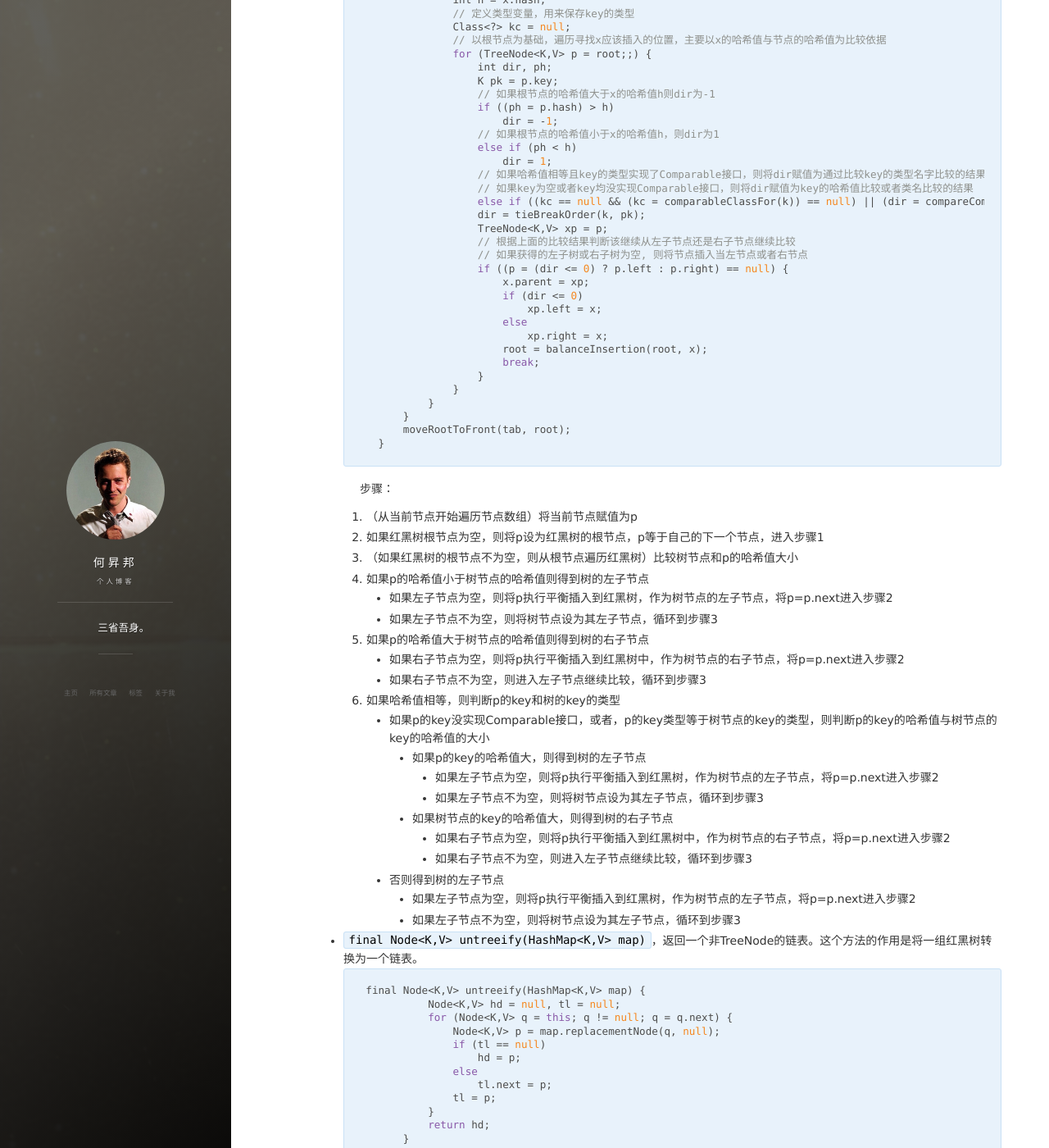
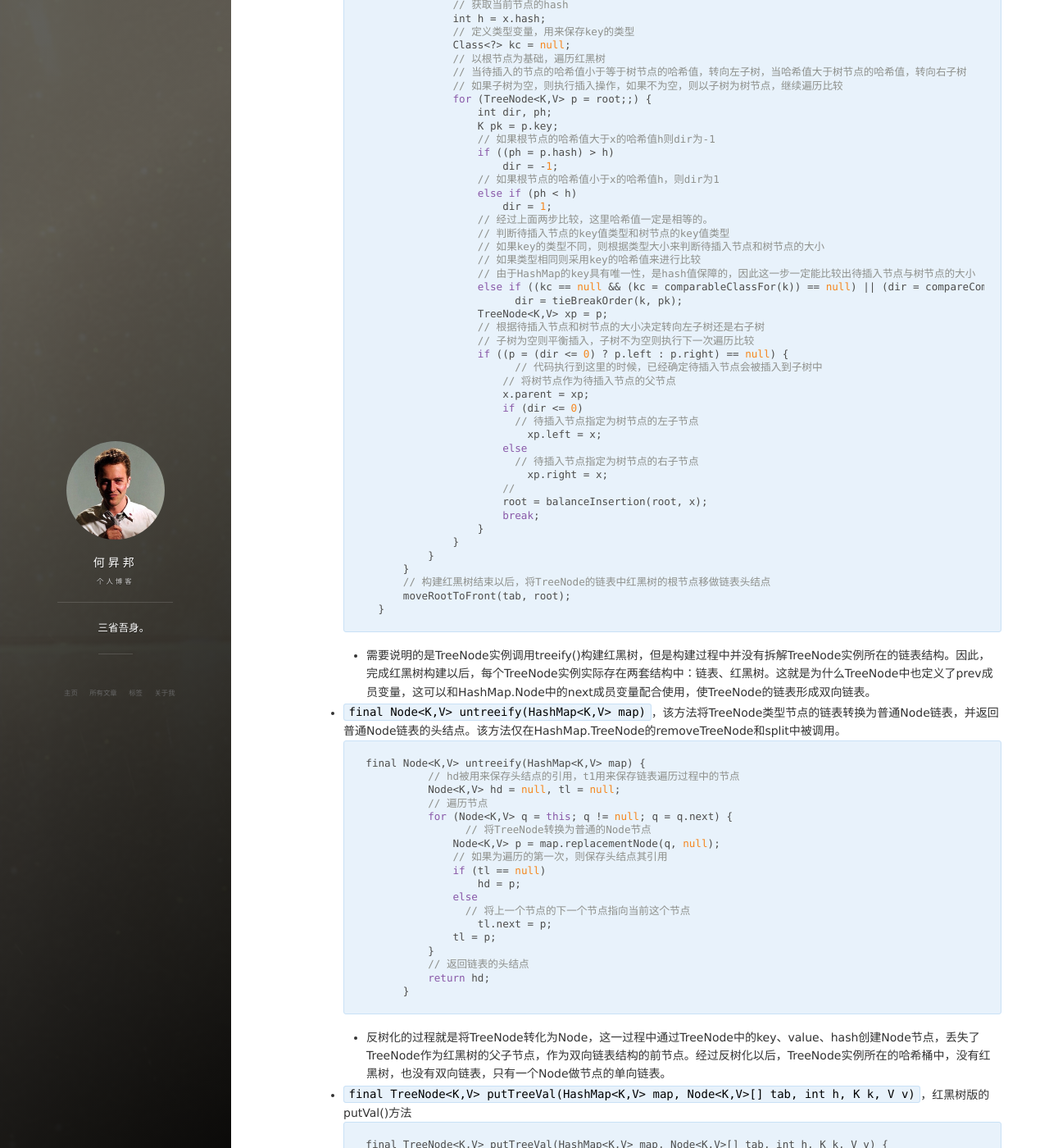
Before and after one commit to heshengbang/heshengbang.github.io, a Jekyll site: the page built from _posts/2018-6-4-Map框架分析（九）HashMap的内部类TreeNode.md, in a window 1280 px wide and 1400 px high, scrolled down 4802 px. Shown: the whole window at 82% size. Built offline with Jekyll 4.4.1, drawn with Linux system fonts in a browser that asks for light colours; nearby versions of some CDN libraries; comment, search, counter and statistics services are not loaded; some of the changed text lies outside the part shown.

Commit message:
add files

````diff
--- a/_posts/2018-6-4-Map框架分析（九）HashMap的内部类TreeNode.md
+++ b/_posts/2018-6-4-Map框架分析（九）HashMap的内部类TreeNode.md
@@ -192,7 +192,7 @@ static int tieBreakOrder(Object a, Object b) {
     	- 如果相等则判断a的哈希值是否小于等于b的哈希值，如果小于等于则返回-1，否则返回1
     	- 如果不相等，则返回a的类名和b的类名比较的结果
 
-- `final void treeify(Node<K,V>[] tab)` 树化此节点所在的节点列表，源码如下：
+- `final void treeify(Node<K,V>[] tab)` 将此节点所在的链表改在为红黑树。该方法仅在HashMap的treeifyBin()、HashMap.TreeNode中的split()中被调用，源码如下：
 ```java
 final void treeify(Node<K,V>[] tab) {
     	// 定义一个根节点
@@ -200,27 +200,29 @@ final void treeify(Node<K,V>[] tab) {
         // 定义节点x和next
         // 从当前节点开始遍历
         for (TreeNode<K,V> x = this, next; x != null; x = next) {
-            // next置为当前节点的下一个节点
+            // 保存下一个节点的引用
             next = (TreeNode<K,V>)x.next;
-            // 将当前节点的左右子节点置为null
+            // 将节点的左右子节点设为null，以此清除之前的连接
             x.left = x.right = null;
-            // 判断根节点是否为null，如果为空则说明根节点尚未构建，则构建根节点
+            // 遍历第一次，创建并保存根节点
             if (root == null) {
-                // 如果根节点为null，则将当前节点的父节点置为null
+                // 根节点的父节点必然为null
                 x.parent = null;
-                // 当前节点颜色置为黑
+                // 红黑树的根节点必然为黑色
                 x.red = false;
                 // 将当前节点置为根节点
                 root = x;
             } else {
-                // 如果根节点不为null，则证明根节点构建完毕，开始以根节点为基础构建左右子节点
+                // 以根节点为基础构建左右子节点
                 // 获取当前节点的key
                 K k = x.key;
                 // 获取当前节点的hash
                 int h = x.hash;
                 // 定义类型变量，用来保存key的类型
                 Class<?> kc = null;
-                // 以根节点为基础，遍历寻找x应该插入的位置，主要以x的哈希值与节点的哈希值为比较依据
+                // 以根节点为基础，遍历红黑树
+                // 当待插入的节点的哈希值小于等于树节点的哈希值，转向左子树，当哈希值大于树节点的哈希值，转向右子树
+                // 如果子树为空，则执行插入操作，如果不为空，则以子树为树节点，继续遍历比较
                 for (TreeNode<K,V> p = root;;) {
                     int dir, ph;
                     K pk = p.key;
@@ -230,73 +232,61 @@ final void treeify(Node<K,V>[] tab) {
                     // 如果根节点的哈希值小于x的哈希值h，则dir为1
                     else if (ph < h)
                         dir = 1;
-                    // 如果哈希值相等且key的类型实现了Comparable接口，则将dir赋值为通过比较key的类型名字比较的结果
-                    // 如果key为空或者key均没实现Comparable接口，则将dir赋值为key的哈希值比较或者类名比较的结果
+                    // 经过上面两步比较，这里哈希值一定是相等的。
+                    // 判断待插入节点的key值类型和树节点的key值类型
+                    // 如果key的类型不同，则根据类型大小来判断待插入节点和树节点的大小
+                    // 如果类型相同则采用key的哈希值来进行比较
+                    // 由于HashMap的key具有唯一性，是hash值保障的，因此这一步一定能比较出待插入节点与树节点的大小
                     else if ((kc == null && (kc = comparableClassFor(k)) == null) || (dir = compareComparables(kc, k, pk)) == 0)
-                    dir = tieBreakOrder(k, pk);
+                    	dir = tieBreakOrder(k, pk);
                     TreeNode<K,V> xp = p;
-                    // 根据上面的比较结果判断该继续从左子节点还是右子节点继续比较
-                    // 如果获得的左子树或右子树为空, 则将节点插入当左节点或者右节点
+                    // 根据待插入节点和树节点的大小决定转向左子树还是右子树
+                    // 子树为空则平衡插入，子树不为空则执行下一次遍历比较
                     if ((p = (dir <= 0) ? p.left : p.right) == null) {
+                    	// 代码执行到这里的时候，已经确定待插入节点会被插入到子树中
+                        // 将树节点作为待插入节点的父节点
                         x.parent = xp;
                         if (dir <= 0)
+                        	// 待插入节点指定为树节点的左子节点
                             xp.left = x;
                         else
+                        	// 待插入节点指定为树节点的右子节点
                             xp.right = x;
+                        //
                         root = balanceInsertion(root, x);
                         break;
                     }
                 }
             }
         }
+        // 构建红黑树结束以后，将TreeNode的链表中红黑树的根节点移做链表头结点
         moveRootToFront(tab, root);
     }
 ```
-  步骤：
-	1. （从当前节点开始遍历节点数组）将当前节点赋值为p
-	2. 如果红黑树根节点为空，则将p设为红黑树的根节点，p等于自己的下一个节点，进入步骤1
-	3. （如果红黑树的根节点不为空，则从根节点遍历红黑树）比较树节点和p的哈希值大小
-	4. 如果p的哈希值小于树节点的哈希值则得到树的左子节点
-		- 如果左子节点为空，则将p执行平衡插入到红黑树，作为树节点的左子节点，将p=p.next进入步骤2
-		- 如果左子节点不为空，则将树节点设为其左子节点，循环到步骤3
-	5. 如果p的哈希值大于树节点的哈希值则得到树的右子节点
-		- 如果右子节点为空，则将p执行平衡插入到红黑树中，作为树节点的右子节点，将p=p.next进入步骤2
-		- 如果右子节点不为空，则进入左子节点继续比较，循环到步骤3
-	6. 如果哈希值相等，则判断p的key和树的key的类型
-		- 如果p的key没实现Comparable接口，或者，p的key类型等于树节点的key的类型，则判断p的key的哈希值与树节点的key的哈希值的大小
-			- 如果p的key的哈希值大，则得到树的左子节点
-				- 如果左子节点为空，则将p执行平衡插入到红黑树，作为树节点的左子节点，将p=p.next进入步骤2
-				- 如果左子节点不为空，则将树节点设为其左子节点，循环到步骤3
-			- 如果树节点的key的哈希值大，则得到树的右子节点
-				- 如果右子节点为空，则将p执行平衡插入到红黑树中，作为树节点的右子节点，将p=p.next进入步骤2
-				- 如果右子节点不为空，则进入左子节点继续比较，循环到步骤3
-		- 否则得到树的左子节点
-			- 如果左子节点为空，则将p执行平衡插入到红黑树，作为树节点的左子节点，将p=p.next进入步骤2
-			- 如果左子节点不为空，则将树节点设为其左子节点，循环到步骤3
+	- 需要说明的是TreeNode实例调用treeify()构建红黑树，但是构建过程中并没有拆解TreeNode实例所在的链表结构。因此，完成红黑树构建以后，每个TreeNode实例实际存在两套结构中：链表、红黑树。这就是为什么TreeNode中也定义了prev成员变量，这可以和HashMap.Node中的next成员变量配合使用，使TreeNode的链表形成双向链表。
 
-- `final Node<K,V> untreeify(HashMap<K,V> map)`，返回一个非TreeNode的链表。这个方法的作用是将一组红黑树转换为一个链表。
+- `final Node<K,V> untreeify(HashMap<K,V> map)`，该方法将TreeNode类型节点的链表转换为普通Node链表，并返回普通Node链表的头结点。该方法仅在HashMap.TreeNode的removeTreeNode和split中被调用。
 ```java
 final Node<K,V> untreeify(HashMap<K,V> map) {
+			// hd被用来保存头结点的引用，t1用来保存链表遍历过程中的节点
             Node<K,V> hd = null, tl = null;
+            // 遍历节点
             for (Node<K,V> q = this; q != null; q = q.next) {
+            	// 将TreeNode转换为普通的Node节点
                 Node<K,V> p = map.replacementNode(q, null);
+                // 如果为遍历的第一次，则保存头结点其引用
                 if (tl == null)
                     hd = p;
                 else
+                	// 将上一个节点的下一个节点指向当前这个节点
                     tl.next = p;
                 tl = p;
             }
+            // 返回链表的头结点
             return hd;
         }
 ```
-  步骤：
-		1. 从当前节点q开始遍历
-		2. 将q从TreeMap转成Node类型的p
-			- 如果是遍历的首次，则将头节点赋值给hd
-			- 如果不是首次遍历，则将p赋值给t1的下一个值
-		3. 将p赋值给t1
-		4. q=q.next，进入步骤2
-		5. 遍历结束，返回最开始记录的头结点hd
+	- 反树化的过程就是将TreeNode转化为Node，这一过程中通过TreeNode中的key、value、hash创建Node节点，丢失了TreeNode作为红黑树的父子节点，作为双向链表结构的前节点。经过反树化以后，TreeNode实例所在的哈希桶中，没有红黑树，也没有双向链表，只有一个Node做节点的单向链表。
 
 - `final TreeNode<K,V> putTreeVal(HashMap<K,V> map, Node<K,V>[] tab, int h, K k, V v)`，红黑树版的putVal()方法
 ```java
@@ -471,7 +461,7 @@ final void removeTreeNode(HashMap<K,V> map, Node<K,V>[] tab, boolean movable) {
         }
 ```
 
-- `final void split(HashMap<K,V> map, Node<K,V>[] tab, int index, int bit)`，该方法将map的哈希桶中索引为index的元素，及以其为根节点的红黑树拆分放到放到新的哈希桶tab中
+- `final void split(HashMap<K,V> map, Node<K,V>[] tab, int index, int bit)`，该方法将HashMap哈希桶中索引为index的元素，及以其为根节点的红黑树拆分放到放到新的哈希桶tab中。该方法只在HashMap的实例方法resize()中被调用
 ```java
 final void split(HashMap<K,V> map, Node<K,V>[] tab, int index, int bit) {
             TreeNode<K,V> b = this;
@@ -480,7 +470,8 @@ final void split(HashMap<K,V> map, Node<K,V>[] tab, int index, int bit) {
             TreeNode<K,V> hiHead = null, hiTail = null;
             int lc = 0, hc = 0;
             // 遍历当前元素为根节点的红黑树。
-            // TreeNode保存了两种结构，一种是链表，持有前后节点的引用。一种是红黑树，持有左右字数以及父节点的引用。
+            // TreeNode保存了两种结构，一种是链表，持有前后节点的引用
+            // 一种是红黑树，持有左右字数以及父节点的引用。
             // 此处遍历是通过链表结构进行遍历。
             // 扩容以后，链表的节点将被分为两部分【这一部分的原理见[HashMap中的方法](http://www.heshengbang.tech/2018/06/Map框架分析-五-HashMap的方法/)扩展部分】
             // 就像上面的例子一样，扩容后，原本在一个链表的节点会被分为两部分
@@ -509,8 +500,8 @@ final void split(HashMap<K,V> map, Node<K,V>[] tab, int index, int bit) {
                     ++hc;
                 }
             }
-            // 关于这里计算树化的问题。当代码执行到这里的时候lc+hc的数值是足够被树化的
-            // 当lc或hc中任一个数字大于反树化的标准的时候
+            // 关于这里计算树化的问题。当代码执行到这里的时候lc+hc的数值是大于TREEIFY_THRESHOLD
+            // 当lc或hc中任一个数字大于UNTREEIFY_THRESHOLD
             // 如果另一个子链表为空，则必然已经被树化
             // 如果另一个子链表不为空，则有可能需要背树化
             if (loHead != null) {
@@ -583,40 +573,56 @@ static <K,V> TreeNode<K,V> rotateRight(TreeNode<K,V> root,
         }
 ```
 
-- `static <K,V> TreeNode<K,V> balanceInsertion(TreeNode<K,V> root, TreeNode<K,V> x)`
+- `static <K,V> TreeNode<K,V> balanceInsertion(TreeNode<K,V> root, TreeNode<K,V> x)`，HashMap.TreeNode中执行红黑树平衡插入的方法，在调用这个方法之前，待插入节点已经被放置在红黑树中，这个方法的目的在于调整x插入到红黑树后，其父子节点的颜色以保持x插入红黑树以后，红黑树依然能维持它的五个属性。仅在HashMap.TreeNode中的putTreeVal()方法，treeify()方法被调用。x为待插入的节点，root为待插入的红黑树的根节点。
 ```java
-static <K,V> TreeNode<K,V> balanceInsertion(TreeNode<K,V> root,
-                                                    TreeNode<K,V> x) {
+static <K,V> TreeNode<K,V> balanceInsertion(TreeNode<K,V> root, TreeNode<K,V> x) {
+			// 插入的节点只能是红色。因为红黑树性质5要求根节点到任一叶子节点的黑色个数相等
+            // 如果插入节点为黑色，则不能满足该性质。关于红黑色及其性质见本文拓展部分。
             x.red = true;
             for (TreeNode<K,V> xp, xpp, xppl, xppr;;) {
+            	// 如果待插入节点x的父节点为null，则带插入节点为根节点，直接返回
                 if ((xp = x.parent) == null) {
                     x.red = false;
                     return x;
                 }
+                // 如果待插入节点的父节点为黑色或者它的父节点为null，那就不必再做调整，直接返回根节点
                 else if (!xp.red || (xpp = xp.parent) == null)
                     return root;
+                // 如果待插入节点的父节是其父节点的左子节点
+                // xp是带插入节点的父节点，xpp是待插入节点的父节点的父节点，xppl是带插入节点的父节点的父节点的左子节点
+                // 下面这个判断的意思就是待插入节点的父节点，是待插入节点的祖父节点点的左子节点【这块参照文章的拓展部分，关于红黑树的插入的三种情况】
                 if (xp == (xppl = xpp.left)) {
+                	// 如果叔父节点为红色
                     if ((xppr = xpp.right) != null && xppr.red) {
                         xppr.red = false;
                         xp.red = false;
                         xpp.red = true;
                         x = xpp;
                     }
+                    // 叔父节点为黑色或者不存在
                     else {
+                    	// 节点插入到父节点右子节点
                         if (x == xp.right) {
+                        	// 进行单左旋转
                             root = rotateLeft(root, x = xp);
                             xpp = (xp = x.parent) == null ? null : xp.parent;
                         }
+                        // 父节点不为空，需要重新着色
                         if (xp != null) {
+                        	// 左旋后，父节点为黑色
                             xp.red = false;
+                            // 祖父节点不为空，左旋后为父节点的
                             if (xpp != null) {
                                 xpp.red = true;
+                                // 右旋转
                                 root = rotateRight(root, xpp);
                             }
                         }
                     }
                 }
+                // 父节点是祖父节点的右子节点
                 else {
+                	// 叔父节点不为null，并且为红
                     if (xppl != null && xppl.red) {
                         xppl.red = false;
                         xp.red = false;
@@ -624,7 +630,9 @@ static <K,V> TreeNode<K,V> balanceInsertion(TreeNode<K,V> root,
                         x = xpp;
                     }
                     else {
+                    	// 插入的节点为左子节点
                         if (x == xp.left) {
+                        	// 单右旋转
                             root = rotateRight(root, x = xp);
                             xpp = (xp = x.parent) == null ? null : xp.parent;
                         }
@@ -632,6 +640,7 @@ static <K,V> TreeNode<K,V> balanceInsertion(TreeNode<K,V> root,
                             xp.red = false;
                             if (xpp != null) {
                                 xpp.red = true;
+                                // 左旋转
                                 root = rotateLeft(root, xpp);
                             }
                         }
@@ -810,13 +819,38 @@ static <K,V> TreeNode<K,V> balanceInsertion(TreeNode<K,V> root,
 ### 红黑树
 - 在二叉搜索树的基础上，要保证整个树形结构大部分是平衡的，即任一节点的左子树后代数目和右子树的后代数目大致相等，数量不能过于悬殊。红黑树即保证了二叉搜索树的这一平衡性质的树形结构。
 - 红黑树的特征：
-	- 节点是红色或黑色
-	- 根是黑色
-	- 所有叶子（包含空叶子节点nil）都是黑色
-	- 如果一个节点是红的，则它的两个子节点都是黑的
-	- 从任一节点到其叶子（包含空叶子节点nil）的所有简单路径都包含相同数目的黑色节点
+	1. 节点是红色或黑色
+	2. 根节点是黑色
+	3. 每个叶节点（NIL节点，空节点）是黑色的
+	4. 每个红色节点的两个子节点都是黑色（从每个叶子到根的所有路径上不能有两个连续的红色节点）
+	5. 从任一节点到其每个叶子的所有路径都包含相同数目的黑色节点
 
-- 红黑树的插入，参照二叉搜索树
+- 红黑树的插入
+	- 插入的节点必为红色。因为根据性质5，根节点到叶子节点的路径上黑节点的数量是相同的，如果插入节点为黑色，则会违背该性质
+	- 插入，分为以下情况：
+		- 插入到一颗空树
+			- 节点插入的树为空树，则可以直接以插入节点为根节点，但是要将插入节点重新改为黑色，满足性质2
+		- 插入的父节点为黑色
+			- 节点插入的父节点为黑色，满足所有条件，无需调整
+		- 插入的父节点为红色。父节点为红色，根据性质2和性质4，则父节点必然还有父节点。这样又要分作以下情况：
+			- 父节点和叔父节点均为红色，无法满足性质4，需要将父节点与叔父节点均设为黑色，祖父节点设为红色
+				- 此时，如果祖父节点为根节点则与性质2相违背
+				- 祖父节点不为根节点，由于其颜色发生了变化所以需要将其作为一个全新的节点向上递归，调整颜色
+			- 如果父节点为红色，而叔父节点为黑色或者不存在
+				- 父节点为左子节点
+                    - 插入的节点为父节点的左子节点，此时无法满足性质4
+                    	- 此时，插入的节点与其父节点构成了左左结构，需要对其父节点进行右旋操作
+                    	- 父节点替换祖父节点的位置，祖父节点作为父节点的右子节点，依次将父节点改为黑色，祖父节点改为红色，则满足红黑树的所有性质。
+                    - 插入的节点为父节点的右子节点，此时无法满足性质4
+                    	- 此时，插入节点与其父节点构成了左右结构，红黑树需要将这个新插入节点左旋转为父节点的左子节点，再参考上一步骤进行操作
+                - 父节点为右子节点
+                	- 插入的节点为父节点的左子节点
+                		- 此时，插入节点与父节点构成右左结构，先转为右右结构，再参照下一部的步骤进行操作
+                    - 插入的节点为父节点的右子节点
+                    	- 此时，插入节点与父节点构成右右结构，对父节点进行左旋操作
+                    	- 父节点为祖父节点，祖父节点为父节点的左自己诶单，一次将福界定啊改为黑色，祖父节点改为红色，则满足红黑树的所有性质
+
+
 - 红黑树的删除，参照二叉搜索树
 - 红黑树平衡修正：对红-黑树进行添加或删除后，可能会破坏其平衡性，进而需要进行修正
 	- 左旋
````
Also changed, not shown: other parts of _posts/2018-6-4-Map框架分析（九）HashMap的内部类TreeNode.md (+1 -2 lines), _posts/2018-6-3-Map框架分析（五）HashMap中的方法.md (+19 -4 lines).
